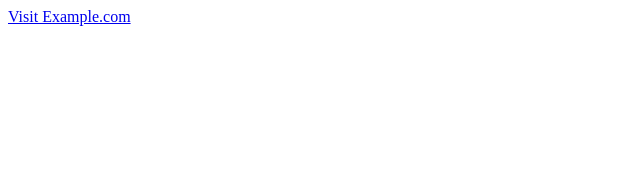
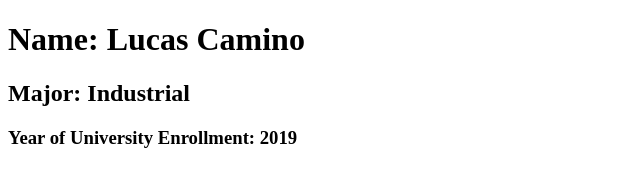
Before and after one commit to LucasCamino99/LucasCamino99.github.io, a plain HTML site: page index.html in a window 1280 px wide. Shown: the whole page, without its empty margins (0-640 px from the left). Drawn offline with Linux system fonts and the light colour scheme.

Commit message:
Third commit

```diff
--- a/index.html
+++ b/index.html
@@ -1,5 +1,13 @@
-<html>
+<!DOCTYPE html>
+<html lang="en">
+<head>
     <meta charset="UTF-8">
+    <meta name="viewport" content="width=device-width, initial-scale=1.0">
     <title>Laboratorio N°1</title>
-    <a href="https://www.ejemplo.com">Visit Example.com</a>
+</head>
+<body>
+    <h1>Name: Lucas Camino</h1>
+    <h2>Major: Industrial</h2>
+    <h3>Year of University Enrollment: 2019</h3>
+</body>
 </html>
```
